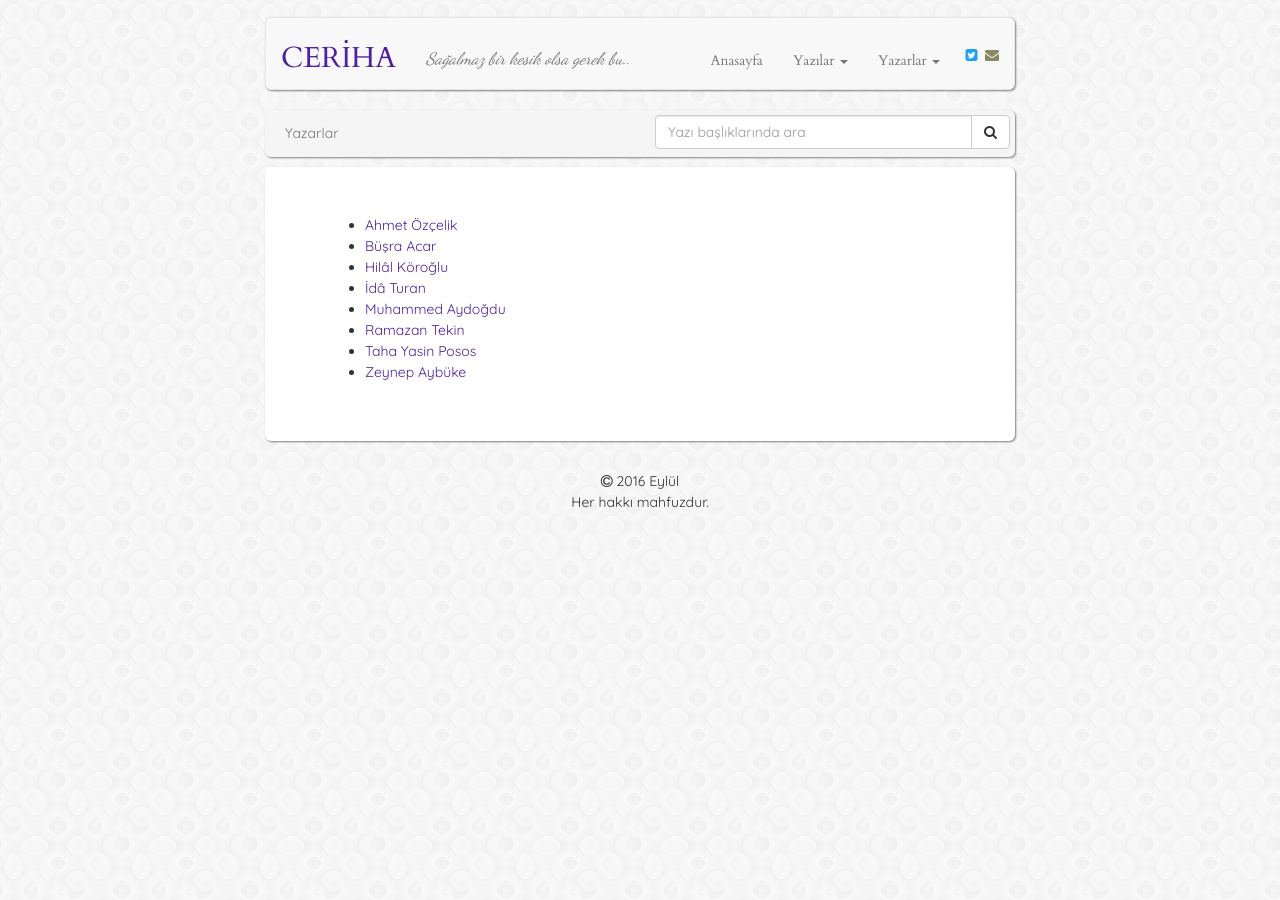
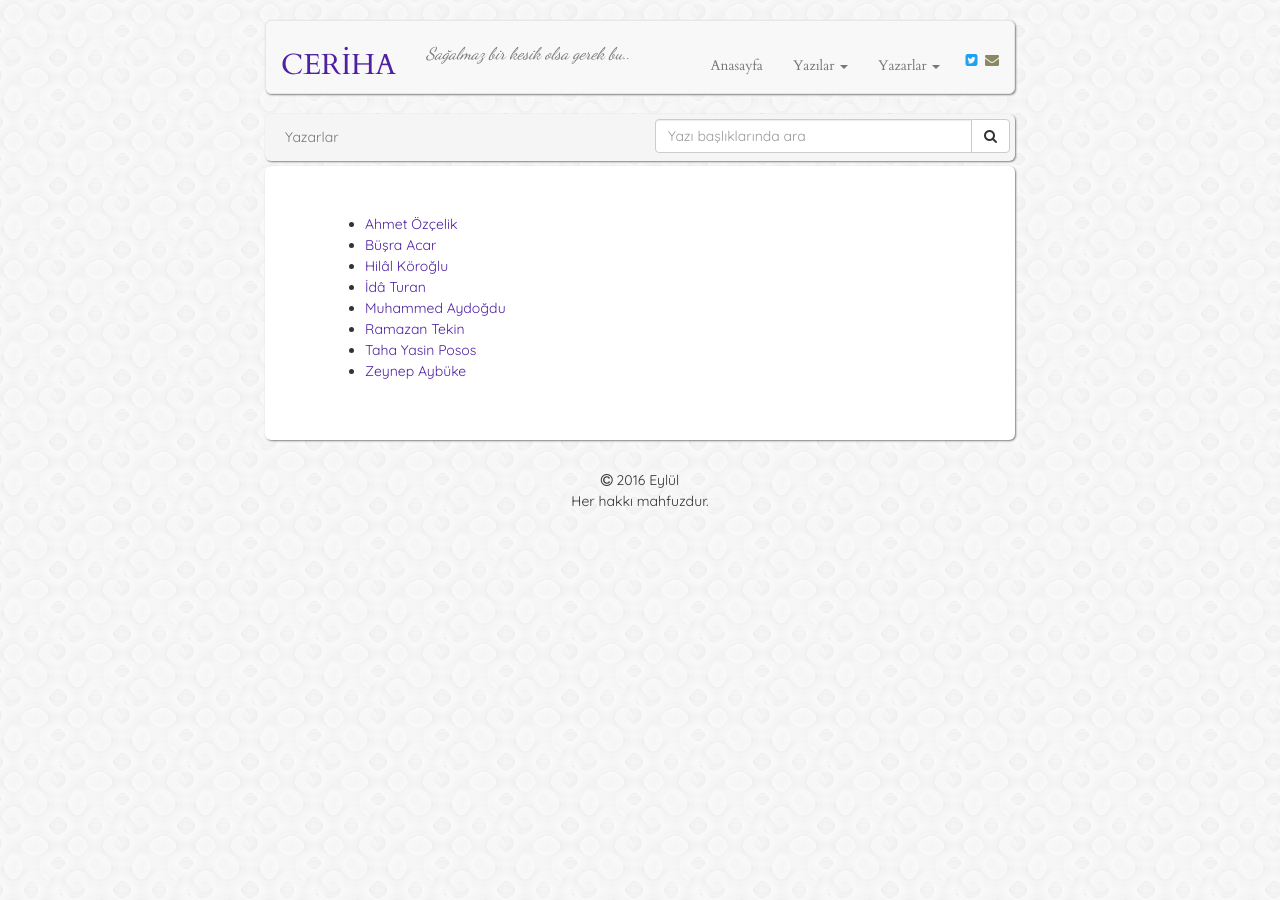
Before and after one commit to muhammedaydogdu/muhammedaydogdu.github.io, a Jekyll site: the page built from yazarlar.html, in a window 1280 px wide. Built offline with Jekyll 4.4.1, drawn with Linux system fonts in a browser that asks for light colours; some web fonts are replaced.

Commit message:
Update style.css

```diff
--- a/css/style.css
+++ b/css/style.css
@@ -36,16 +36,16 @@
 }
 
 .container .navbar {
-  margin-top: 17px;
+  margin-top: 20px;
   font-family: "Cardo", "Times New Roman", serif;
-  padding: 13px 0 2px 0;
+  padding: 15px 0 2px 0;
   box-shadow: 1px 1px 2px grey;
   border-radius: 6px;
 }
 
 .navbar .navbar-brand {
   color: #4E21A2;
-  margin-top: 2px;
+  margin-top: 4px;
   font-size: 29px;
 }
 
@@ -59,8 +59,8 @@
 
 .navbar .navbar-text {
   font-size: 17px;
-  margin-top: 15px;
-  margin-bottom: 15px;
+  margin-top: 5px;
+  margin-bottom: 5px;
   font-family: "Dancing Script", "Times New Roman", serif;
 }
 
@@ -71,7 +71,7 @@
 #top {
   background-color: #f5f5f5;
   padding: 5px;
-  margin-bottom: 10px;
+  margin-bottom: 5px;
   box-shadow: 1px 1px 2px grey;
   border-radius: 6px;
 }
@@ -119,7 +119,7 @@
 }
 
 footer {
-  margin-bottom: 25px;
+  margin-bottom: 15px;
 }
 
 nav li a.social {
```
